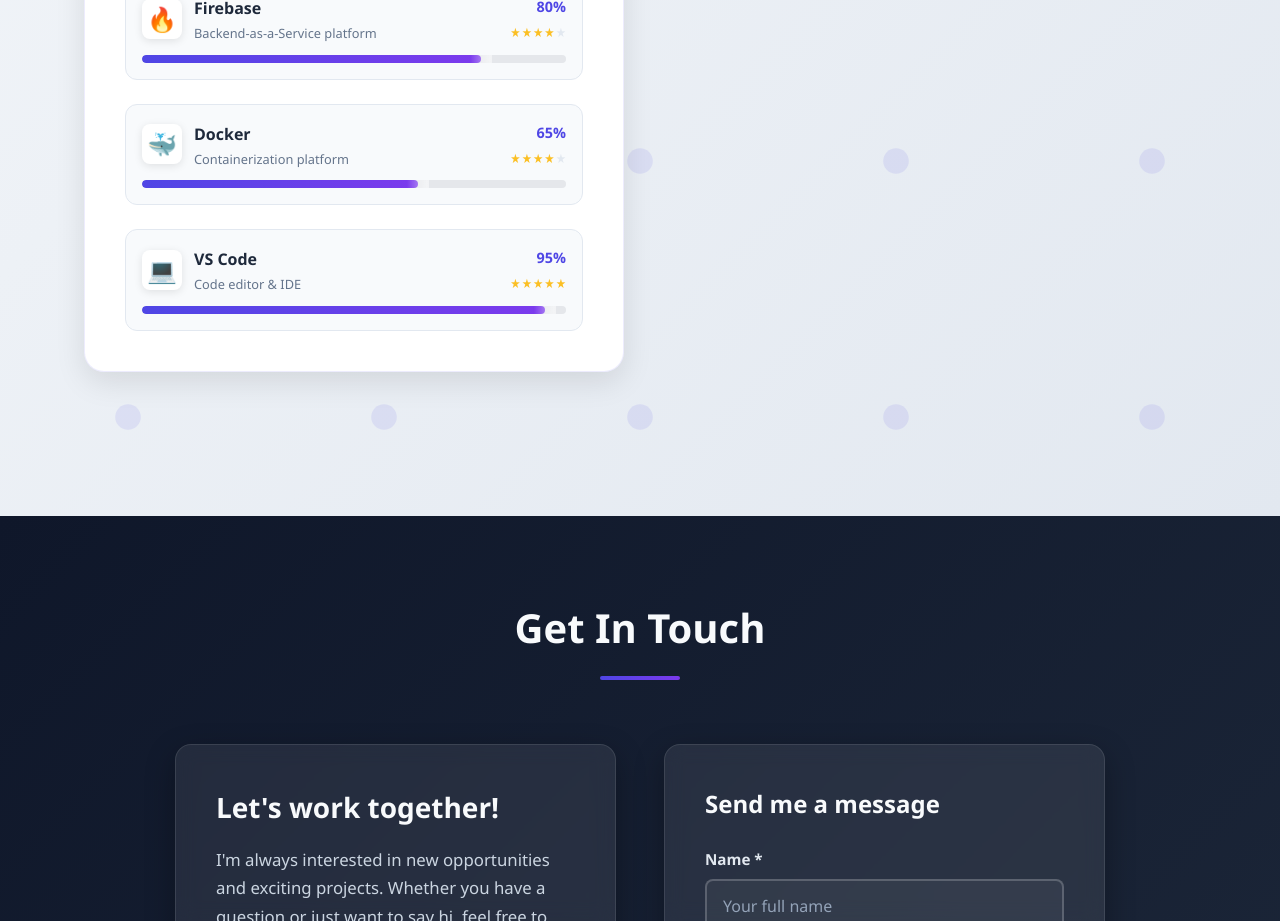
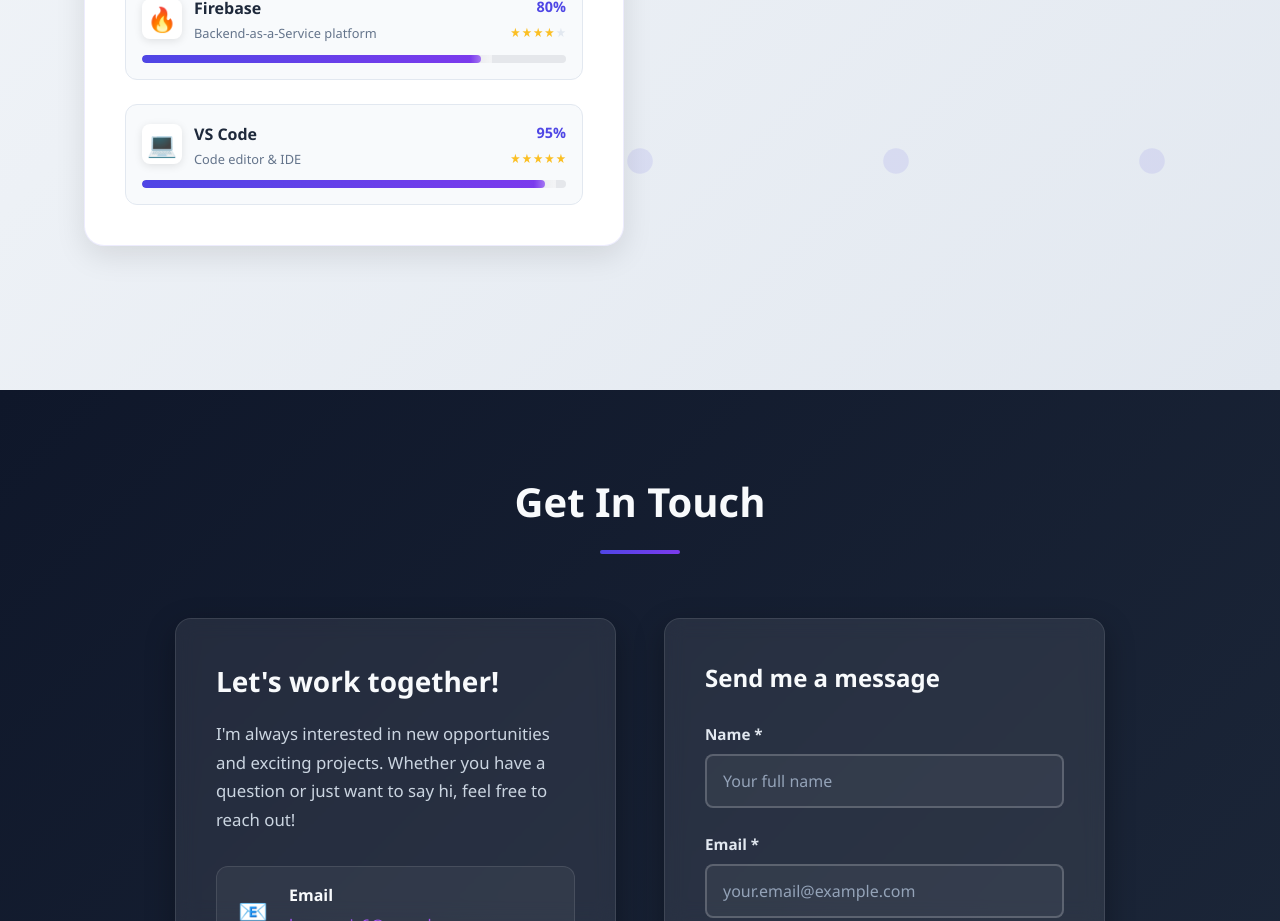
Before and after one commit to harryto1/Portfolio2, a React (Vite) app: page / in a window 1280 px wide. Shown: the part 4940-5861 px from the top of the page. Built offline with nearby package versions, Linux system fonts and the light colour scheme.

Commit message:
Remove Docker from skills list in Skills component

```diff
--- a/src/components/ProjectModal.tsx
+++ b/src/components/ProjectModal.tsx
@@ -110,6 +110,7 @@ const ProjectModal: React.FC<ProjectModalProps> = ({ project, isOpen, onClose })
         </div>
 
         <div className={styles.modalFooter}>
+          {project.liveUrl && (
             <a
               href={project.liveUrl}
               className={`${styles.btn} ${styles.btnPrimary}`}
@@ -118,6 +119,8 @@ const ProjectModal: React.FC<ProjectModalProps> = ({ project, isOpen, onClose })
             >
               🚀 Live Demo
             </a>
+          )}
+          {project.githubUrl &&  (
             <a
               href={project.githubUrl}
               className={`${styles.btn} ${styles.btnSecondary}`}
@@ -126,6 +129,7 @@ const ProjectModal: React.FC<ProjectModalProps> = ({ project, isOpen, onClose })
             >
               📂 View Code
             </a>
+          )}
         </div>
       </div>
     </div>
--- a/src/components/Skills.tsx
+++ b/src/components/Skills.tsx
@@ -35,7 +35,6 @@ const Skills: React.FC = () => {
       skills: [
         { name: "Git", level: 90, icon: "📚", description: "Version control system" },
         { name: "Firebase", level: 80, icon: "🔥", description: "Backend-as-a-Service platform" },
-        { name: "Docker", level: 65, icon: "🐳", description: "Containerization platform" },
         { name: "VS Code", level: 95, icon: "💻", description: "Code editor & IDE" },
       ]
     }
```
Lines whose indentation alone changed are shown as unchanged.
